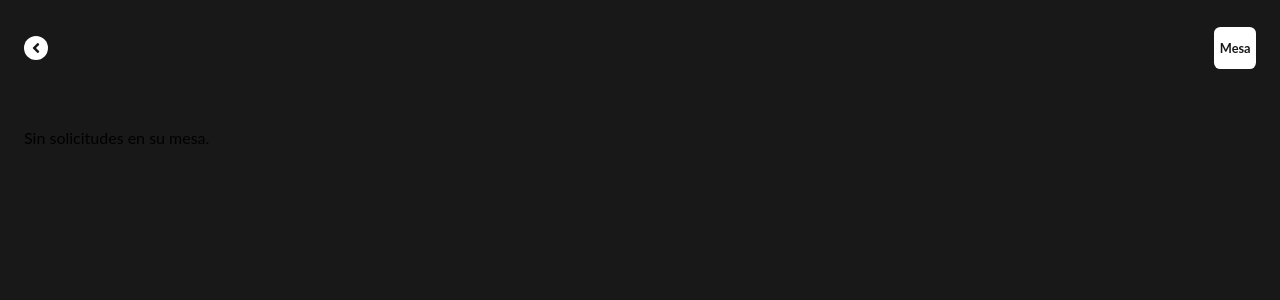
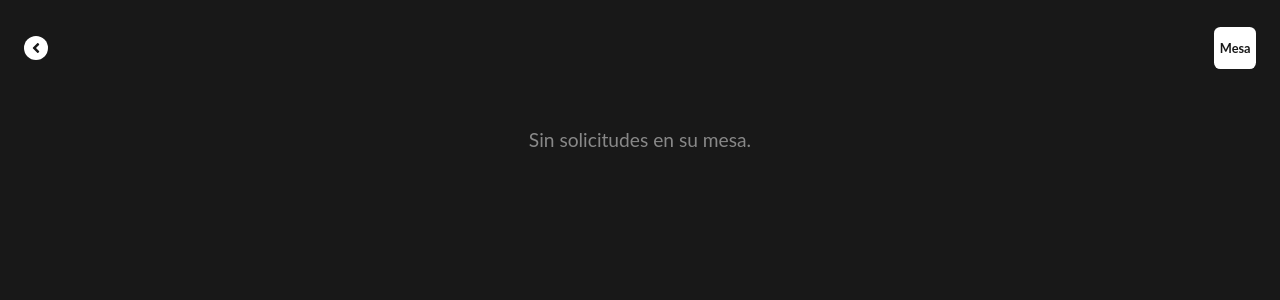
Before and after one commit to aleWidom/my-order-web, a Next.js app: page /order/1 in a window 1280 px wide. Shown: the top 300 px of the page. Built offline with nearby package versions, Linux system fonts and the light colour scheme.

Commit message:
order plate unconfirmed edit and delete

```diff
--- a/src/app/order/[id]/OrderPage.module.scss
+++ b/src/app/order/[id]/OrderPage.module.scss
@@ -1,3 +1,5 @@
+@import '../../../styles/utils';
+
 .mainContainerOrder {
 	display: flex;
 	flex-direction: column;
@@ -8,3 +10,16 @@
 	padding: 0px 1.5rem;
     margin-top: 8rem;
 }
+
+.withoutRequestContainer {
+	display: flex;
+	justify-content: center;
+	width: 100%;
+	min-height: 100vh;
+	font-size: 0.9rem;
+}
+
+.emptyCart {
+	color: $color-four;
+	font-size: 1.2rem
+}
--- a/src/app/order/[id]/page.tsx
+++ b/src/app/order/[id]/page.tsx
@@ -4,7 +4,7 @@ import { useContext } from "react";
 import { OrderContext } from "@/context";
 import { OrdersPlatesConfirmed } from "@/components/molecules/cards/OrdersPlatesConfirmed";
 import { OrdersPlatesUnConfirmed } from "@/components/molecules/cards/OrdersPlatesUnconfirmed";
-import { ModalPlate } from "@/components/molecules";
+import { ModalPlate, ModalPlateRequired } from "@/components/molecules";
 import { Navbar } from "@/sections";
 import styles from './OrderPage.module.scss'
 
@@ -36,6 +36,12 @@ export default function OrderPage({ params }: any) {
       {modalPlate.stateModal && modalPlate.modalType === 'main' && modalPlate.modalEditOrDeleteOrConfirm === 'delete' && (
         <ModalPlate buttonName='Eliminar' />
       )}
+      {modalPlate.stateModal && modalPlate.modalType === 'required' && modalPlate.modalEditOrDeleteOrConfirm === 'edit' && (
+        <ModalPlateRequired />
+      )}
+       {modalPlate.stateModal && modalPlate.modalType === 'required' && modalPlate.modalEditOrDeleteOrConfirm === 'delete' && (
+        <ModalPlateRequired />
+      )}
     </>
   )
 }
--- a/src/components/molecules/cards/OrderPlateUnConfirmed/OrderPlateUnConfirmedView.tsx
+++ b/src/components/molecules/cards/OrderPlateUnConfirmed/OrderPlateUnConfirmedView.tsx
@@ -4,13 +4,13 @@ import styles from './OrderPlateUnConfirmed.module.scss'
 
 interface Props {
   cartProduct: PlateSelected;
-  key: number;
+  index: number;
   handleEdit: any;
   handleDelete: any
 }
 
-export const OrderPlateUnConfirmedView = ({ cartProduct, handleEdit, handleDelete, key }: Props) => {
-  console.log(key)
+export const OrderPlateUnConfirmedView = ({ cartProduct, handleEdit, handleDelete, index }: Props) => {
+  console.log(index)
   return (
     <>
       <div className={styles.containerCardOrder}>
@@ -20,8 +20,8 @@ export const OrderPlateUnConfirmedView = ({ cartProduct, handleEdit, handleDelet
           <small className={styles.quantity} >Cantidad: {cartProduct?.quantity} u.</small>
         </div>
         <div className={styles.editDelete}>
-          <FaEdit onClick={handleEdit(cartProduct, key)} className={styles.edit} />
-          <FaTrashAlt onClick={handleDelete(cartProduct, key)} className={styles.delete} />
+          <FaEdit onClick={handleEdit(cartProduct, index)} className={styles.edit} />
+          <FaTrashAlt onClick={handleDelete(cartProduct, index)} className={styles.delete} />
         </div>
       </div>
     </>
--- a/src/components/molecules/cards/OrderPlateUnConfirmed/index.tsx
+++ b/src/components/molecules/cards/OrderPlateUnConfirmed/index.tsx
@@ -6,14 +6,14 @@ import { PlateSelected } from '@/interfaces'
 
 interface Props {
   cartProduct: PlateSelected;
-  key: number
+  index: number
 }
 
-export const OrderPlateUnConfirmed= ({ cartProduct, key }: Props) => {
+export const OrderPlateUnConfirmed= ({ cartProduct, index }: Props) => {
 
     const {modalPlate, setModalPlate} = useContext(OrderContext);
 
-    const handleEdit = (cartProduct: PlateSelected, i: number) => () => {
+    const handleEdit = (cartProduct: PlateSelected, index: number) => () => {
 		setModalPlate({
 			...modalPlate,
 			stateModal: true,
@@ -22,12 +22,11 @@ export const OrderPlateUnConfirmed= ({ cartProduct, key }: Props) => {
 			quantity: cartProduct.quantity,
 			modalType: 'main',
 			modalEditOrDeleteOrConfirm: 'edit',
-			index: i
+			index: index
 		});
-
 	};
 
-	const handleDelete = (cartProduct: PlateSelected, i: number) => () => {
+	const handleDelete = (cartProduct: PlateSelected, index: number) => () => {
 		setModalPlate({
 			...modalPlate,
 			stateModal: true,
@@ -36,13 +35,13 @@ export const OrderPlateUnConfirmed= ({ cartProduct, key }: Props) => {
 			quantity: cartProduct.quantity,
 			modalType: 'main',
 			modalEditOrDeleteOrConfirm: 'delete',
-			index: i
+			index: index
 		});
 	};
 
   return (
     <>
-      <OrderPlateUnConfirmedView cartProduct={cartProduct} handleEdit={handleEdit} handleDelete={handleDelete} key={key}/>
+      <OrderPlateUnConfirmedView cartProduct={cartProduct} handleEdit={handleEdit} handleDelete={handleDelete} index={index}/>
     </>
   )
 }
--- a/src/components/molecules/cards/OrdersPlatesUnconfirmed/OrdersPlatesUnConfirmedView.tsx
+++ b/src/components/molecules/cards/OrdersPlatesUnconfirmed/OrdersPlatesUnConfirmedView.tsx
@@ -14,7 +14,7 @@ export const OrdersPlatesUnConfirmedView = ({cartTemporary, handleConfirmRequest
 		<div className={styles.container}>
 			<h3 className={styles.titleOrderUnconfirmed}>Tu Pedido</h3>
 			{cartTemporary.map((cartProduct, i) => (
-				<OrderPlateUnConfirmed key={i} cartProduct={cartProduct}/>
+				<OrderPlateUnConfirmed key={i} cartProduct={cartProduct} index={i}/>
 			))}
 			<button className={styles.confirm} onClick={handleConfirmRequest}>Solicitar Pedido</button>
 		</div>
```
